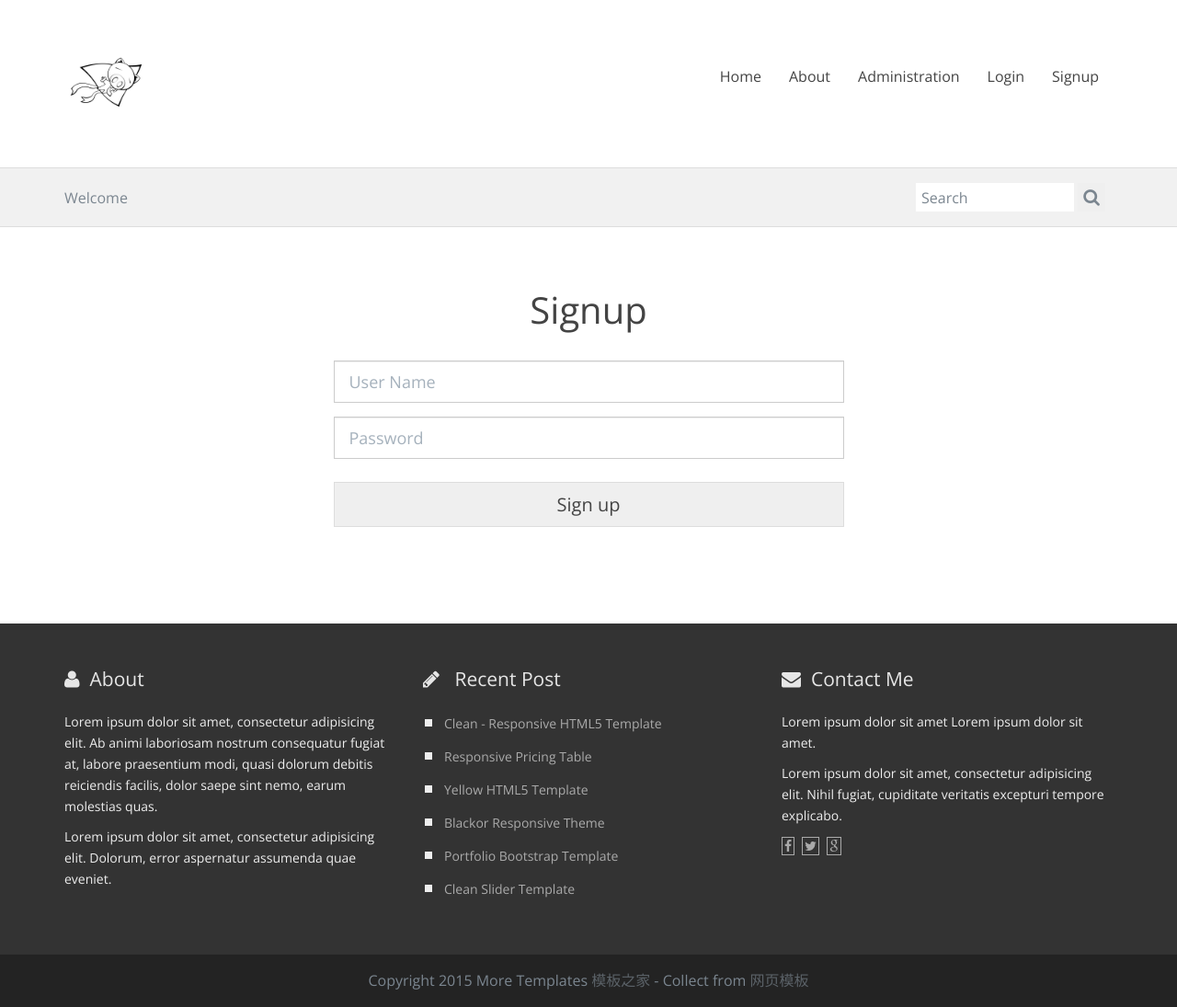
After one commit to cao93821/flaskPractice02, a Flask app: page /signup in a window 1280 px wide. The commit adds this page. Shown: the whole page at 92% size. Run offline with Flask 2, Linux system fonts and the light colour scheme; some libraries are stand-ins or nearby versions.

Commit message:
version 1.2: add signup module

```diff
--- a/app/forms.py
+++ b/app/forms.py
@@ -9,6 +9,12 @@ class LoginForm(Form):
     user_name = StringField('user name', validators=[DataRequired()])
     password = PasswordField('password', validators=[DataRequired()])
     submit = SubmitField('Log in')
+
+
+class SignupFrom(Form):
+    user_name = StringField('user name', validators=[DataRequired()])
+    password = PasswordField('password', validators=[DataRequired()])
+    submit = SubmitField('Sign up')
 
 
 class ReleaseForm(Form):
--- a/app/models.py
+++ b/app/models.py
@@ -34,7 +34,7 @@ class User(db.Model, UserMixin):
     __tablename__ = 'user'
     id = db.Column(db.Integer, primary_key=True)
     user_name = db.Column(db.String(40))
-    password = db.Column(db.String(40))
+    password = db.Column(db.Text)
     comment = db.relationship('Comment', backref='author')
 
     def __repr__(self):
--- a/app/templates/base.html
+++ b/app/templates/base.html
@@ -57,6 +57,9 @@
                             {% else %}
                             <li>
                                 <a href="{{ url_for('main.login') }}">Login</a>
+                            </li>
+                            <li>
+                                <a href="{{ url_for('main.signup') }}">Signup</a>
                             </li>
                             {% endif %}
                         </ul>
--- /dev/null
+++ b/app/templates/signup.html
@@ -0,0 +1,18 @@
+{% extends "base.html" %}
+{% block content %}
+    <div class="widewrapper main">
+        <div class="container">
+            <div class="row">
+                <div class="col-md-6 col-md-offset-3 clean-superblock" id="contact">
+                    <form action="{{ url_for('main.signup') }}" method="post" accept-charset="utf-8" class="contact-form">
+                        {{ form.hidden_tag() }}
+                        <h2>Signup</h2>
+                        <p>{{ form.user_name(class="form-control input-lg", placeholder="User Name") }}</p>
+                        <p>{{ form.password(class="form-control input-lg", placeholder="Password") }}</p>
+                        <p>{{ form.submit(class="btn btn-xlarge btn-clean-one") }}</p>
+                    </form>
+                </div>
+            </div>
+        </div>
+    </div>
+{% endblock %}
--- a/app/views.py
+++ b/app/views.py
@@ -1,10 +1,11 @@
 from . import db, login_manager, photos
 from flask import render_template, redirect, flash, url_for, send_from_directory, Blueprint
 from .models import Blog, User, Comment
-from .forms import LoginForm, ReleaseForm, CommentForm
+from .forms import LoginForm, ReleaseForm, CommentForm, SignupFrom
 from flask_login import login_required, login_user, logout_user, current_user
 from datetime import date
 from config import Config
+from werkzeug.security import generate_password_hash, check_password_hash
 
 main = Blueprint('main', __name__)
 
@@ -83,14 +84,31 @@ def comment(blog_id):
     return redirect(url_for('main.single', blog_id=blog_id))
 
 
+@main.route('/signup', methods=['GET', 'POST'])
+def signup():
+    form = SignupFrom()
+    if form.validate_on_submit():
+        if db.session.query(User).filter_by(user_name=form.user_name.data).first():
+            flash("The user's name already exist", category='error')
+            return redirect(url_for('main.signup'))
+        else:
+            user = User(user_name=form.user_name.data, password=generate_password_hash(form.password.data))
+            db.session.add(user)
+            db.session.commit()
+            login_user(user)
+            flash('Hello {}'.format(form.user_name.data))
+            return redirect(url_for('main.index'))
+    return render_template('signup.html', form=form)
+
+
 @main.route('/login', methods=['GET', 'POST'])
 def login():
     form = LoginForm()
     if form.validate_on_submit():
         user = db.session.query(User).filter_by(user_name=form.user_name.data).first()
-        if user and form.password.data == user.password:
+        if user and check_password_hash(user.password, form.password.data):
             login_user(user)
-            flash('Hello Yiwen')
+            flash('Hello {}'.format(form.user_name.data))
             return redirect('/index')
 
     return render_template('login.html', form=form)
--- a/run.py
+++ b/run.py
@@ -6,4 +6,4 @@ migrate = Migrate(app, db)
 
 
 if __name__ == '__main__':
-    app.run('0.0.0.0', debug=True)
+    app.run(debug=True)
```
Also changed, not shown: tests/test_basics.py (+6 -0 lines).
